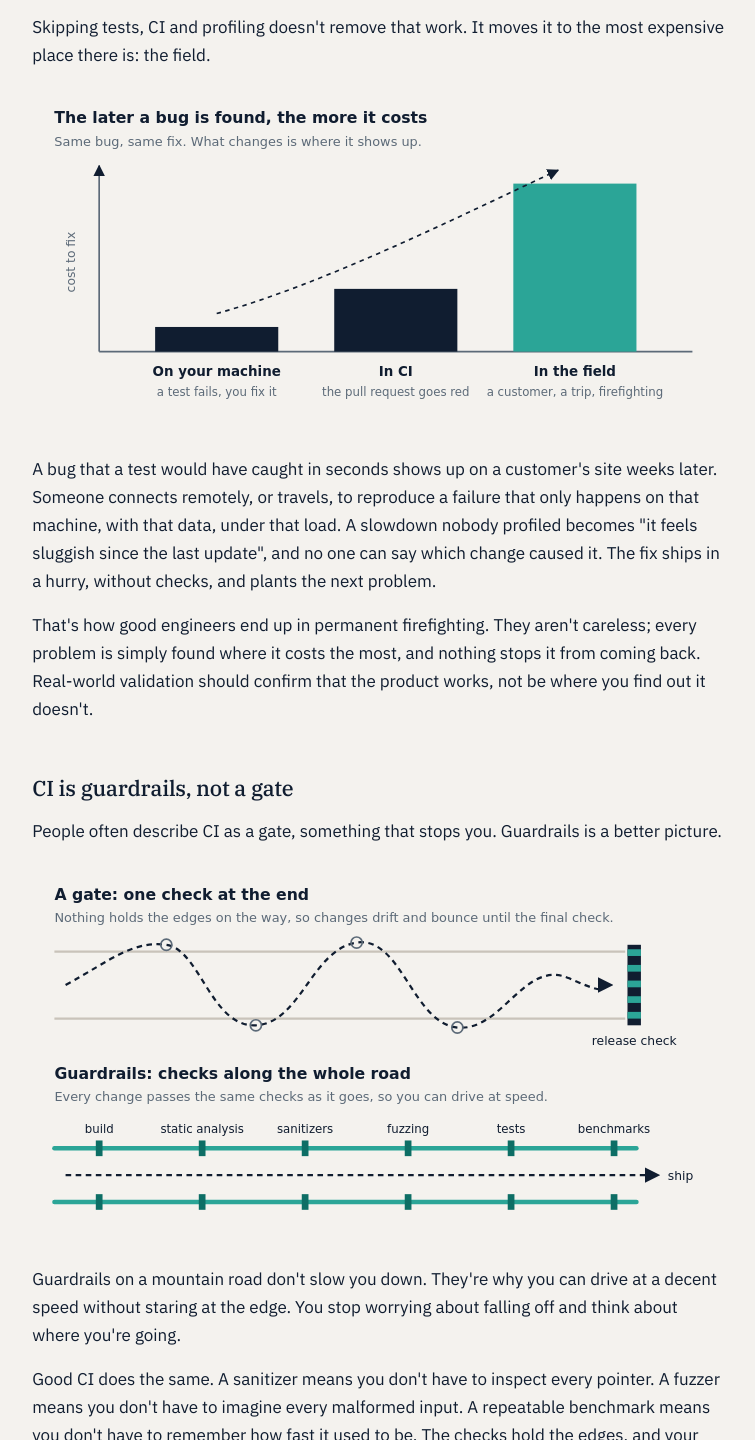
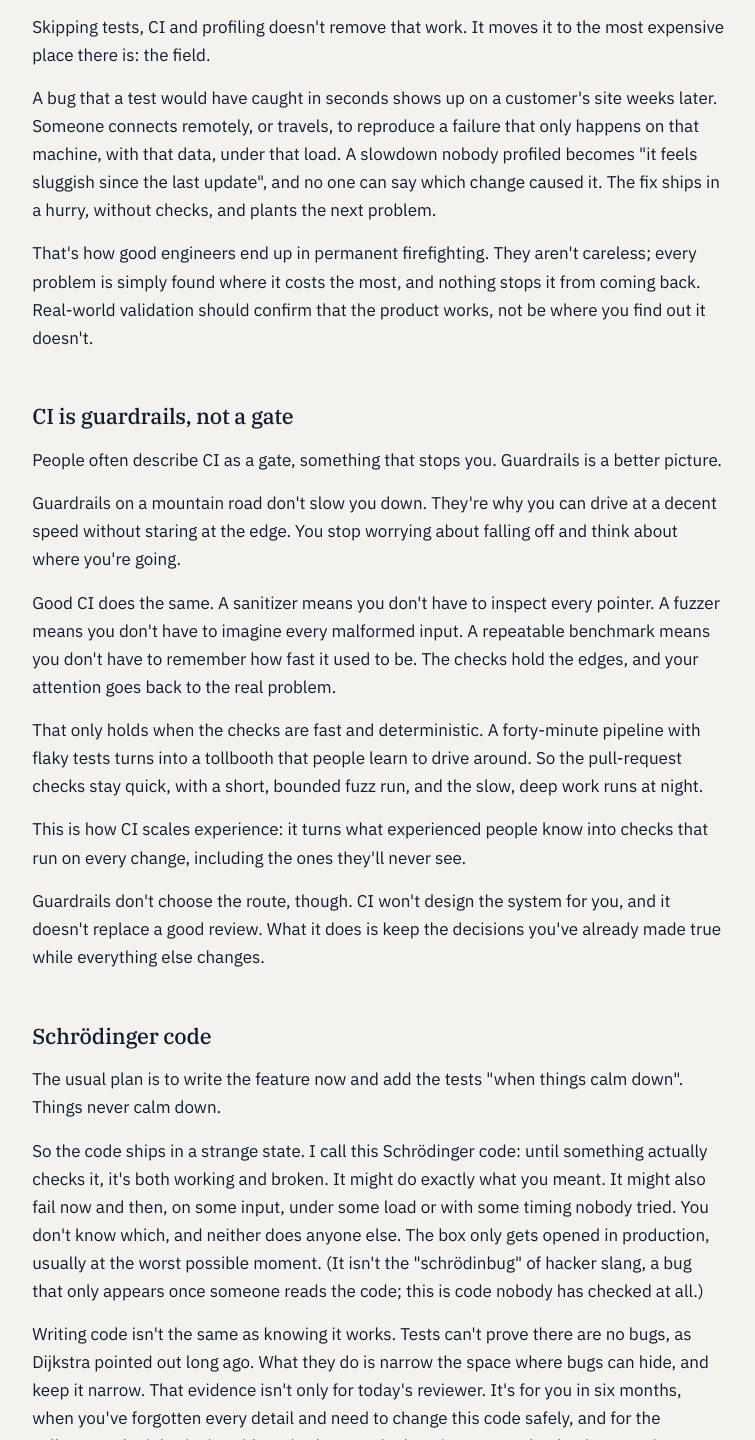
Before and after one commit to lorenzocaprari/lorenzocaprari.github.io, a plain HTML site: page writing/experience-doesnt-scale/index.html in a window 1280 px wide. Shown: the part 1425-2865 px from the top of the page, without its empty margins (261-1016 px from the left). Drawn offline with Linux system fonts and the light colour scheme.

Commit message:
CI article: remove the two diagrams

```diff
--- a/writing/experience-doesnt-scale/index.html
+++ b/writing/experience-doesnt-scale/index.html
@@ -47,7 +47,6 @@ footer{margin-top:56px;color:var(--muted);font-size:.85rem}
   pre{padding:14px 14px}
   pre code{font-size:.78rem}
 }
-img.fig{display:block;width:100%;height:auto;margin:1.5em 0}
 </style>
 </head>
 <body>
@@ -84,7 +83,6 @@ img.fig{display:block;width:100%;height:auto;margin:1.5em 0}
 <p>I've seen this pattern more than once. The product mostly does its job, everything keeps changing, proofs of concept turn into features, and the direction shifts every few months. In that mode, "good enough" really is good enough to keep going. For a while. Then the shortcuts you took to move fast are the same ones that slow everything down, and the frustrating part is knowing it could have been avoided.</p>
 
 <p>Skipping tests, CI and profiling doesn't remove that work. It moves it to the most expensive place there is: the field.</p>
-<p><img src="fig-bug-cost.svg" class="fig" alt="Diagram: the same bug costs more the later it is found. On your machine a test fails and you fix it; in CI the pull request goes red; in the field it means a customer, a trip and firefighting. The bars rise from a small cost to a large one."></p>
 
 
 <p>A bug that a test would have caught in seconds shows up on a customer's site weeks later. Someone connects remotely, or travels, to reproduce a failure that only happens on that machine, with that data, under that load. A slowdown nobody profiled becomes "it feels sluggish since the last update", and no one can say which change caused it. The fix ships in a hurry, without checks, and plants the next problem.</p>
@@ -94,7 +92,6 @@ img.fig{display:block;width:100%;height:auto;margin:1.5em 0}
 <h2>CI is guardrails, not a gate</h2>
 
 <p>People often describe CI as a gate, something that stops you. Guardrails is a better picture.</p>
-<p><img src="fig-gate-vs-guardrails.svg" class="fig" alt="Diagram. Top: a gate, one check at the end of the road; with nothing holding the edges, the path drifts and bounces off both sides before reaching the release check. Bottom: guardrails along the whole road, with checks for build, static analysis, sanitizers, fuzzing, tests and benchmarks, and a straight path to ship."></p>
 
 <p>Guardrails on a mountain road don't slow you down. They're why you can drive at a decent speed without staring at the edge. You stop worrying about falling off and think about where you're going.</p>
 
```
Also changed, not shown: writing/experience-doesnt-scale/fig-bug-cost.svg (deleted), writing/experience-doesnt-scale/fig-gate-vs-guardrails.svg (deleted).
